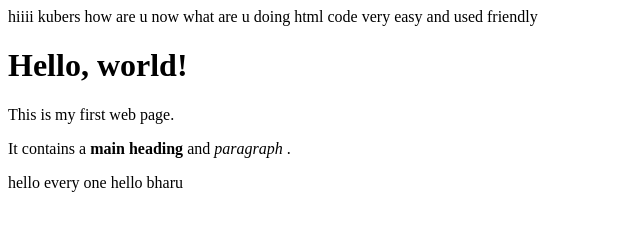
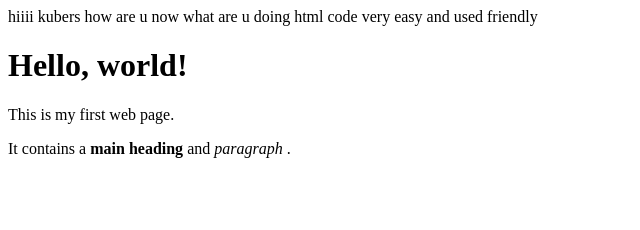
Before and after one commit to Anjigolla/Mysecond-Repo, a plain HTML site: page index.html in a window 1280 px wide. Shown: the whole page, without its empty margins (0-640 px from the left). Drawn offline with Linux system fonts and the light colour scheme.

Commit message:
Update index.html

```diff
--- a/index.html
+++ b/index.html
@@ -18,5 +18,3 @@ and used friendly
         </p>
     </body>
 </html>
-hello every one
-hello bharu
```
